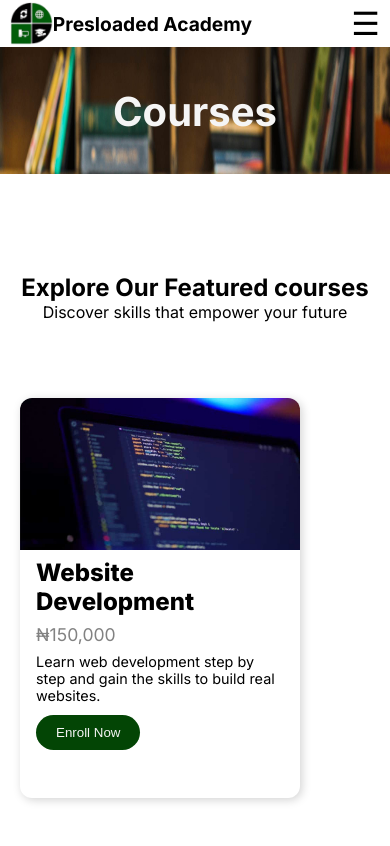
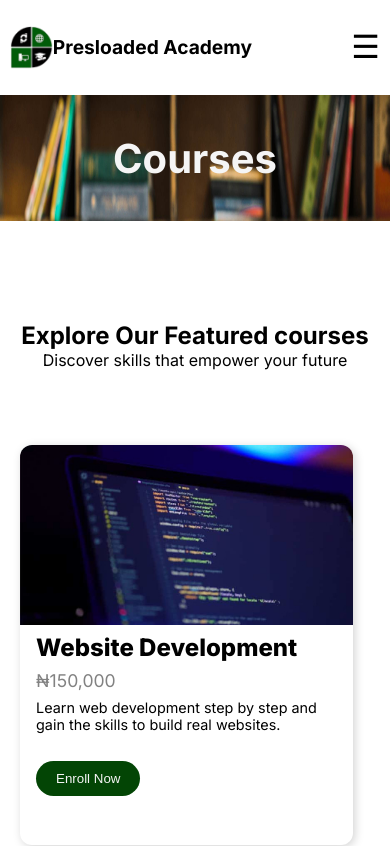
Before and after one commit to Eroh-Maro/Presloaded-Academy, a React (Vite) app: page /courses in a window 390 px wide. Shown: the top 846 px of the page. Built offline with nearby package versions, Linux system fonts and the light colour scheme; a web font is replaced by a local one.

Commit message:
courses navbar update

```diff
--- a/src/App.css
+++ b/src/App.css
@@ -366,7 +366,7 @@ h1 {
 
 .course-container {
   display: grid;
-  grid-template-rows: 3% 13% 10% 60% 10%;
+  grid-template-rows: 2% 13% 10% 60% 10%;
   height: 450vh;
 }
 @media (max-width: 1025px) {
@@ -387,7 +387,7 @@ h1 {
 @media (max-width: 768px) {
   .course-container {
     display: grid;
-    grid-template-rows: 1% 3% 4% 82% 10%;
+    grid-template-rows: 2% 3% 4% 82% 10%;
     height: 560vh;
   }
   .courseCardContainer {
@@ -420,7 +420,7 @@ h1 {
 .courseCard {
   background-color: white;
   border-radius: 12px;
-  width: 80%;
+  width: 95%;
   height: 400px;
   box-shadow: 2px 2px 10px lightgray;
   overflow: hidden;
```
